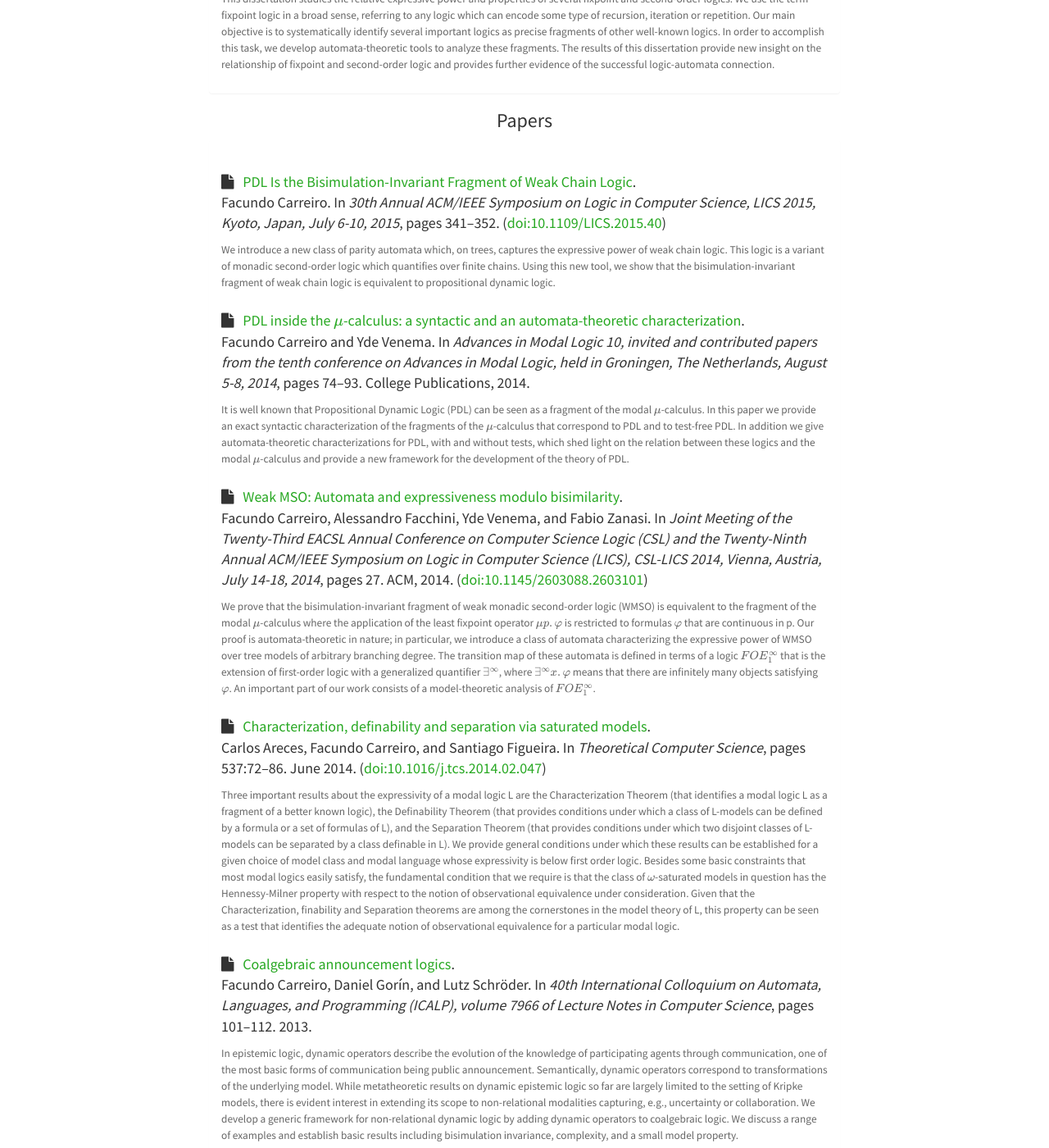
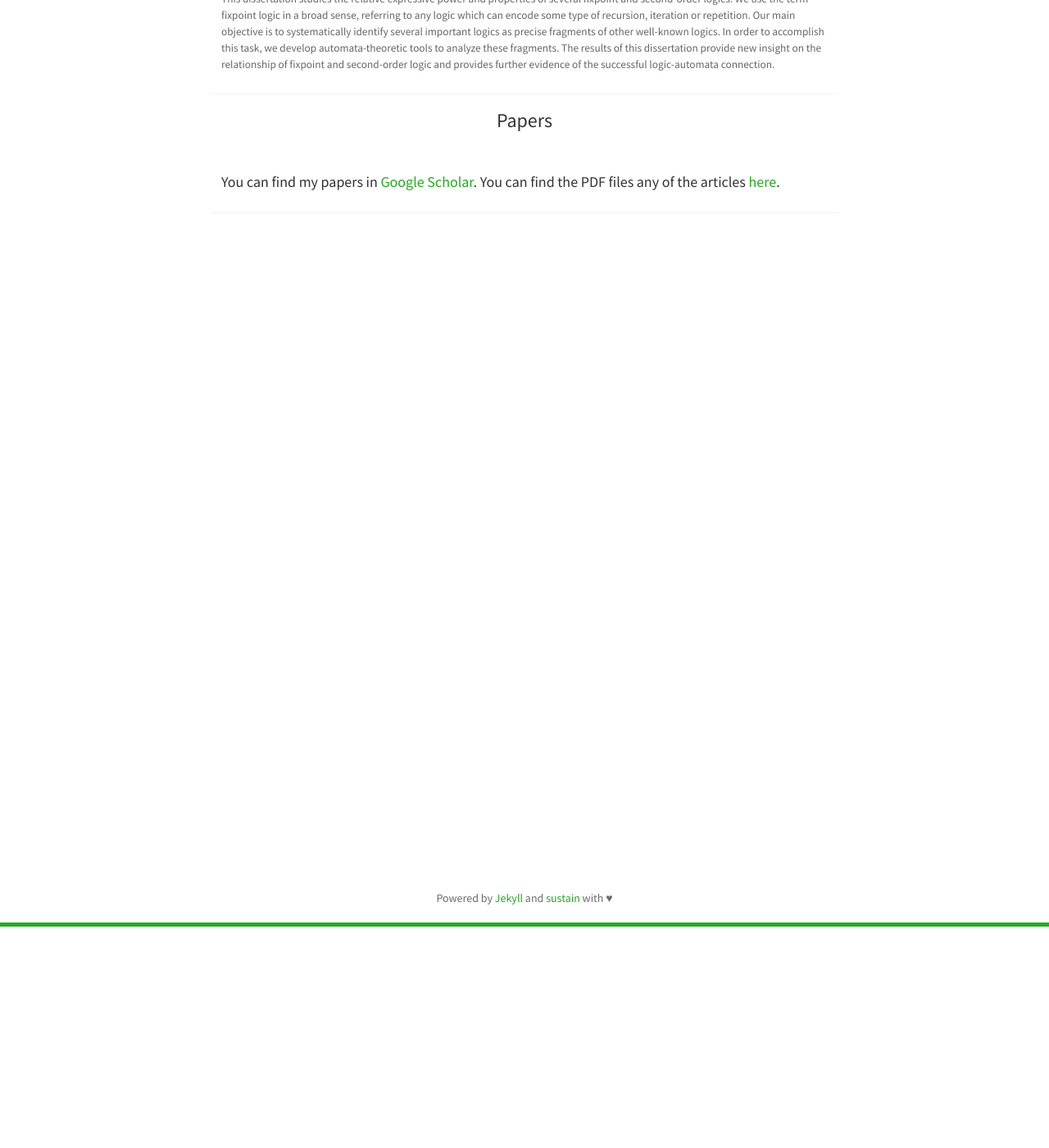
Before and after one commit to fcarreiro/fcarreiro.github.com, a Jekyll site: the page built from papers.html, in a window 1280 px wide and 1400 px high, scrolled down 270 px. Shown: the whole window at 82% size. Built offline with Jekyll 4.4.1, drawn with Linux system fonts in a browser that asks for light colours; nearby versions of some CDN libraries; formulas are drawn with MathJax 3; some of the changed text lies outside the part shown.

Commit message:
Move papers to Google Scholar and Dropbox

```diff
--- a/papers.html
+++ b/papers.html
@@ -22,24 +22,11 @@ title: Papers
   <h3>Papers</h3>
   <div class="panel panel-default">
     <div class="panel-body papers">
-      {% for paper in site.data.papers %}
-        <h5>
-          <span class="fa fa-file"></span>&nbsp;&nbsp;
-          <a href="{{ paper.url }}">{{ paper.title }}</a>.<br>
-          <span class="names">
-            <!-- <strong>{{ paper.author }}</strong>. -->
-            {{ paper.author }}.
-          </span>
-          In <cite>{{ paper.place }}</cite>, pages {{ paper.pages }}.
-          {% if paper.date %}
-            {{ paper.date }}.
-          {% endif %}
-          {% if paper.doi %}
-            (<a href="{{ paper.doi-url }}">{{ paper.doi }}</a>)
-          {% endif %}
-          <p class="abstract">{{ paper.abstract }}</p>
-        </h5>
-      {% endfor %}
+      <h5>
+        You can find my papers in
+        <a href="https://scholar.google.com/citations?user=ChOmybMAAAAJ&hl=en" target="_blank">Google Scholar</a>.
+        You can find the PDF files any of the articles <a href="https://www.dropbox.com/sh/shnr1guk20s3ncg/AABLOZSzmMvFb7R7yVLTqwmia?dl=0">here</a>.<br>
+      </h5>
     </div>
   </div>
 </div>
```
Also changed, not shown: 8 other files.
